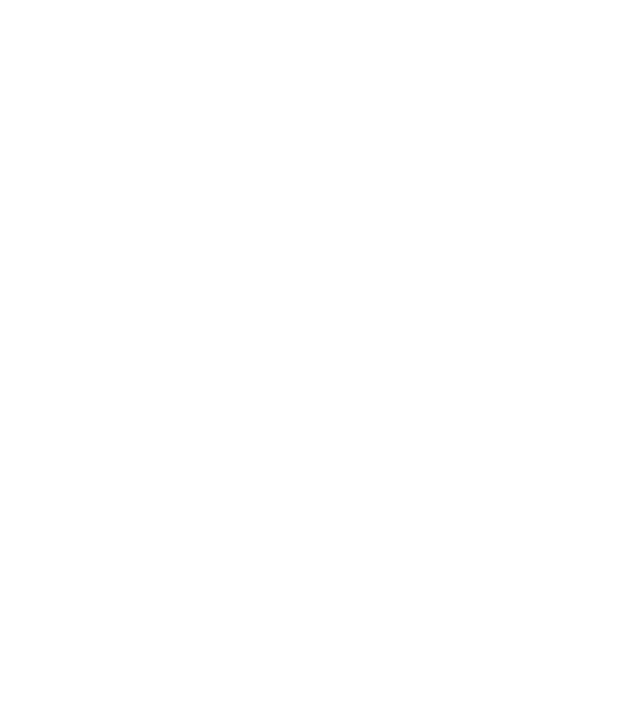
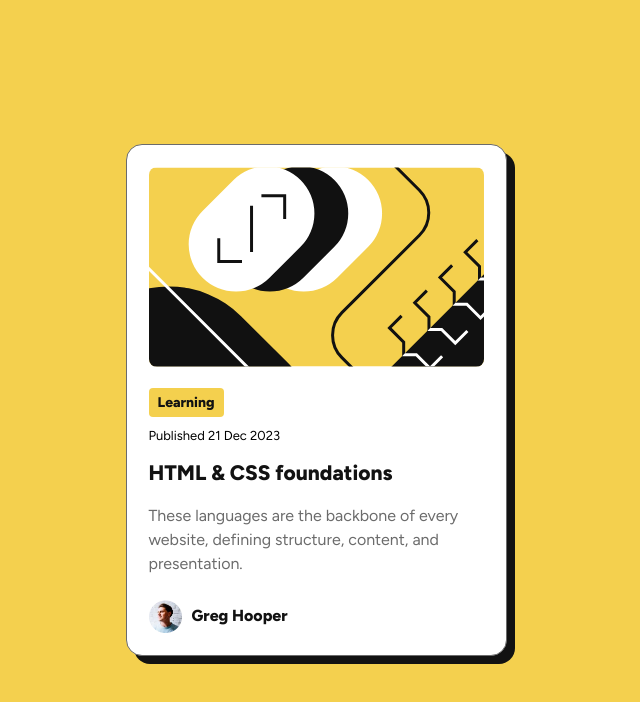
Before and after one commit to javiIT10/blog-preview-card, a website: page index.html in a window 1280 px wide. Shown: the whole page, without its empty margins (324-964 px from the left). Drawn offline with Linux system fonts and the light colour scheme.

Commit message:
Generando HTML

```diff
--- a/index.html
+++ b/index.html
@@ -18,5 +18,51 @@
     <!-- TITLE -->
     <title>Frontend Mentor | Blog preview card</title>
   </head>
-  <body></body>
+  <body
+    class="font-figtree bg-yellow w-dvw h-dvh grid items-center justify-center"
+  >
+    <div
+      class="bg-white p-[22px] max-w-[324px] sm:max-w-[381px] rounded-2xl shadow-3xl border border-gray-500"
+    >
+      <img
+        src="assets/images/illustration-article.svg"
+        alt="illustration-article"
+        class="rounded-lg"
+      />
+
+      <header class="mt-[23px]">
+        <div
+          class="bg-yellow text-gray-950 text-[12px] sm:text-[14px] font-extrabold inline px-[9px] py-[6px] rounded"
+        >
+          Learning
+        </div>
+        <p class="block mt-[15px] text-[11px] sm:text-[13px] leading-none">
+          Published 21 Dec 2023
+        </p>
+      </header>
+
+      <main>
+        <a href="" class="text-gray-950 hover:text-yellow transition-all">
+          <h1 class="text-[19px] sm:text-[21px] font-extrabold my-[15px]">
+            HTML & CSS foundations
+          </h1>
+        </a>
+        <p class="text-[14px] sm:text-[16px] text-gray-500">
+          These languages are the backbone of every website, defining structure,
+          content, and presentation.
+        </p>
+      </main>
+
+      <footer class="flex items-center gap-[10px] mt-[24px]">
+        <img
+          src="assets/images/image-avatar.webp"
+          alt="image-avatar"
+          class="w-[33px]"
+        />
+        <h3 class="font-extrabold text-[14px] sm:text-[16px] text-gray-950">
+          Greg Hooper
+        </h3>
+      </footer>
+    </div>
+  </body>
 </html>
--- a/tailwind.config.js
+++ b/tailwind.config.js
@@ -14,6 +14,9 @@ module.exports = {
         "gray-500": "hsl(0, 0%, 42%)",
         "gray-950": "hsl(0, 0%, 7%)",
       },
+      boxShadow: {
+        "3xl": "8px 8px 0px 0px rgba(18,18,18,1)",
+      },
     },
   },
   plugins: [],
```
Also changed, not shown: README.md, assets/css/build-styles.css, design/Screenshot 2024-07-23 at 14-56-57 Frontend Mentor Blog preview card.png (added).
